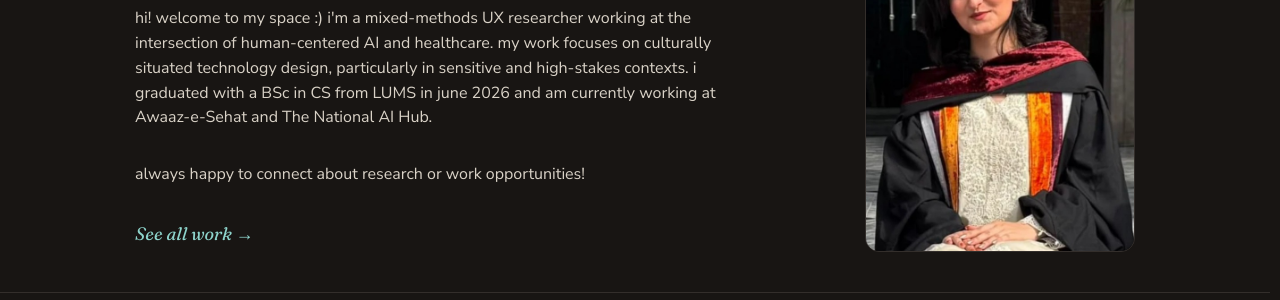
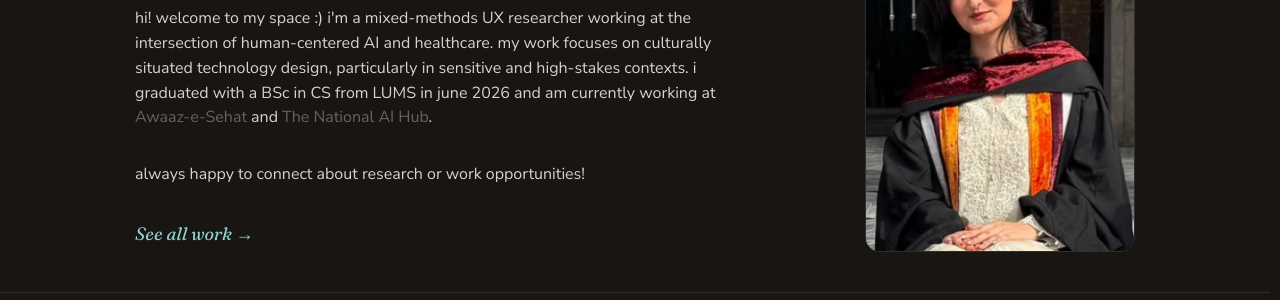
Before and after one commit to ameemahumayun/ameemahumayun.github.io, a Jekyll site: the page built from index.html, in a window 1280 px wide and 1279 px high. Shown: the part 217-517 px from the top of the window. Built offline with Jekyll 4.4.1, drawn with Linux system fonts in a browser that asks for light colours.

Commit message:
Link Awaaz-e-Sehat and The National AI Hub in homepage intro
Co-Authored-By: Claude Sonnet 5 <noreply@anthropic.com>
Claude-Session: https://claude.ai/code/session_01RCzM7zTsD8mFw1QLJ4sgHP

```diff
--- a/index.html
+++ b/index.html
@@ -16,7 +16,7 @@ description: Mixed-methods UX researcher working on human-centered AI for health
         <span>SOUPS 2026</span> &nbsp;·&nbsp;
         <span>Nature Health</span>
       </p>
-      <p class="lead" style="max-width:600px;font-size:var(--text-base);">hi! welcome to my space :) i'm a mixed-methods UX researcher working at the intersection of human-centered AI and healthcare. my work focuses on culturally situated technology design, particularly in sensitive and high-stakes contexts. i graduated with a BSc in CS from LUMS in june 2026 and am currently working at Awaaz-e-Sehat and The National AI Hub.</p>
+      <p class="lead" style="max-width:600px;font-size:var(--text-base);">hi! welcome to my space :) i'm a mixed-methods UX researcher working at the intersection of human-centered AI and healthcare. my work focuses on culturally situated technology design, particularly in sensitive and high-stakes contexts. i graduated with a BSc in CS from LUMS in june 2026 and am currently working at <a href="https://www.awaazesehat.com/" target="_blank" rel="noopener" class="link-quiet">Awaaz-e-Sehat</a> and <a href="https://thenationalaihub.com/" target="_blank" rel="noopener" class="link-quiet">The National AI Hub</a>.</p>
       <p class="lead" style="max-width:600px;font-size:var(--text-base);">always happy to connect about research or work opportunities!</p>
       <p style="margin-top:1.5rem;">
         <a href="{{ '/work/' | relative_url }}" class="serif" style="font-size:1.125rem;">See all work &rarr;</a>
```
